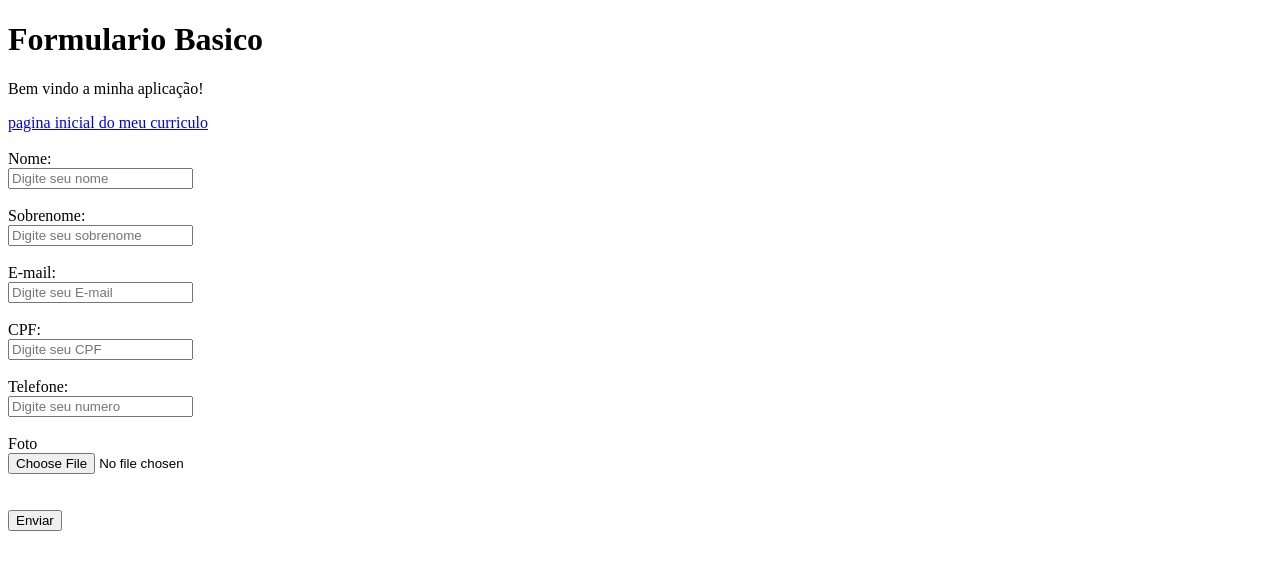
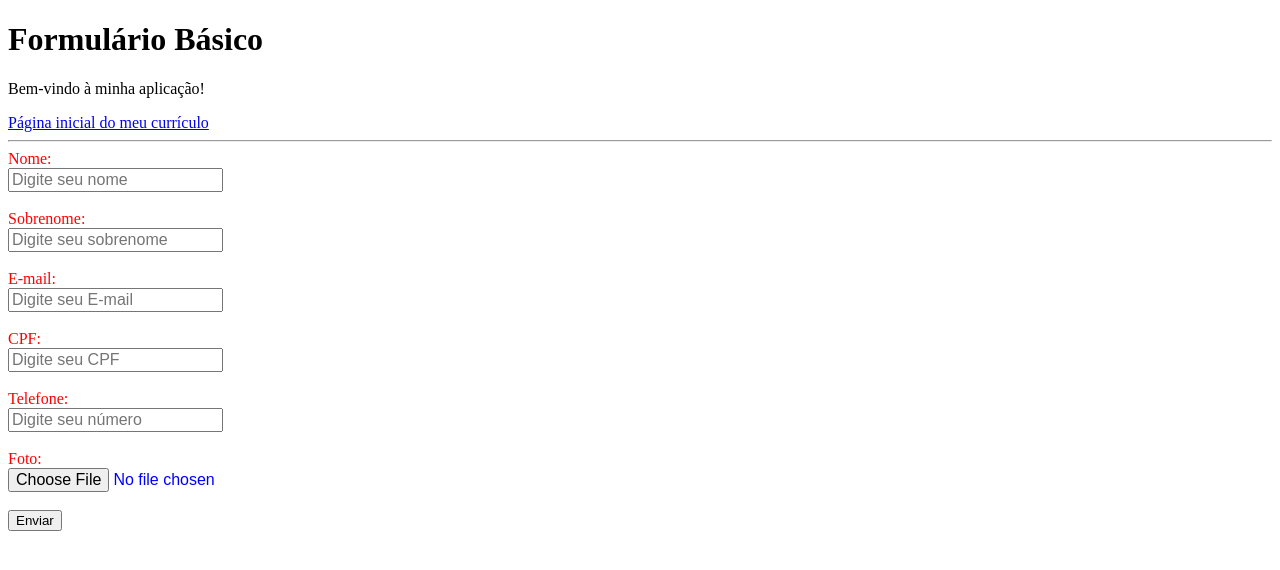
Before and after one commit to Raphael-Issa/Atividades_com_html_css, a website: page sobre.html in a window 1280 px wide. Drawn offline with Linux system fonts and the light colour scheme.

Commit message:
Levando pra fazer em casa

```diff
--- a/sobre.html
+++ b/sobre.html
@@ -1,38 +1,75 @@
 <!DOCTYPE html>
-<html lang="en">
+<html lang="pt-BR">
 <head>
     <meta charset="UTF-8">
     <meta name="viewport" content="width=device-width, initial-scale=1.0">
-    <title>Formulario</title>
+    <title>Formulário</title>
+    <style>
+        label{
+            font-size: 16px;
+            color:red;
+        }
+
+        input{
+            font-size: 16px;
+            color:blue;
+        }
+    </style>
 </head>
 <body>
-    <h1>Formulario Basico</h1>
 
 
-    <p>Bem vindo a minha aplicação!</p>
+    <div>
+        <h1>Formulário Básico</h1>
+        <p>Bem-vindo à minha aplicação!</p>
+        <a href="index.html" target="_blank">Página inicial do meu currículo</a>
+    </div>
 
-    <a href="index.html" target="_blank">pagina inicial do meu curriculo</a> <br> <br>
+    <hr>
 
-    <form>
-        <label for ="nome">Nome:</label> <br>
-        <input type="text" name="nome" id="nome" required placeholder="Digite seu nome"> <br> <br>
 
-        <label for="sobrenome">Sobrenome:</label> <br>
-        <input type="text" name="sobrenome" id="sobrenome" required placeholder="Digite seu sobrenome"> <br> <br>
+    <form action="" method="POST" enctype="multipart/form-data">
 
-        <label for="email">E-mail:</label> <br>
-        <input type="email" name="email" id="email" required placeholder="Digite seu E-mail"> <br> <br>
+        <!-- Campo Nome -->
+        <div>
+            <label for="nome">Nome:</label><br>
+            <input type="text" name="nome" id="nome" required placeholder="Digite seu nome">
+        </div><br>
 
-        <label for="cpf">CPF:</label> <br>
-        <input type="text" name="cpf" id="cpf" required placeholder="Digite seu CPF" maxlength="11"> <br> <br>
+        <!-- Campo Sobrenome -->
+        <div>
+            <label for="sobrenome">Sobrenome:</label><br>
+            <input type="text" name="sobrenome" id="sobrenome" required placeholder="Digite seu sobrenome">
+        </div><br>
 
-        <label for="telefone">Telefone:</label> <br>
-        <input type="tel" name="telefone" id="telefone" required placeholder="Digite seu numero" maxlength="11"> <br> <br>
+        <!-- Campo E-mail -->
+        <div>
+            <label for="email">E-mail:</label><br>
+            <input type="email" name="email" id="email" required placeholder="Digite seu E-mail">
+        </div><br>
 
-        <label for="foto">Foto</label><br>
-        <input type="file" name="foto" id="foto" required ><br><br><br>
+        <!-- Campo CPF -->
+        <div>
+            <label for="cpf">CPF:</label><br>
+            <input type="text" name="cpf" id="cpf" required placeholder="Digite seu CPF" maxlength="11">
+        </div><br>
 
-        <button type="submit"> Enviar</button>
+        <!-- Campo Telefone -->
+        <div>
+            <label for="telefone">Telefone:</label><br>
+            <input type="tel" name="telefone" id="telefone" required placeholder="Digite seu número" maxlength="11">
+        </div><br>
+
+        <!-- Campo Foto -->
+        <div>
+            <label for="foto">Foto:</label><br>
+            <input type="file" name="foto" id="foto" required>
+        </div><br>
+
+        <!-- Botão de Envio -->
+        <div>
+            <button type="submit">Enviar</button>
+        </div>
 
     </form>
 
```
Also changed, not shown: index.html (+67 -36 lines).
